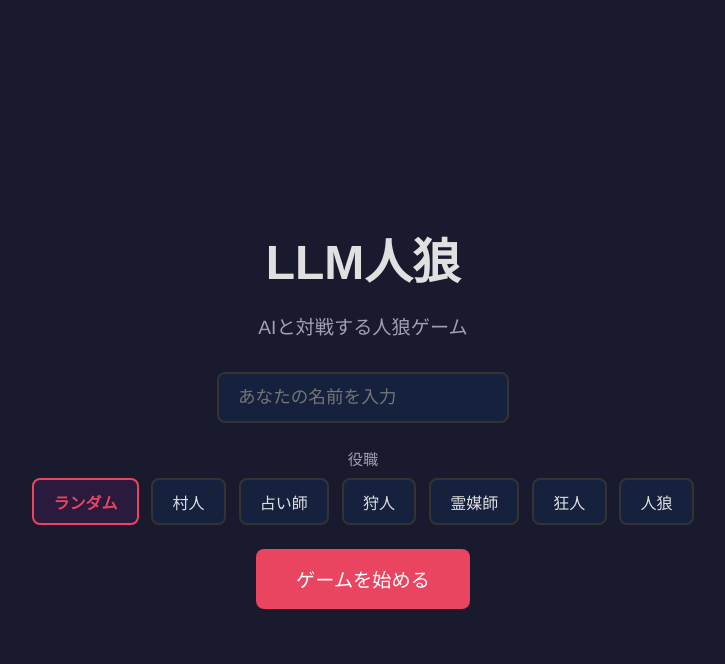
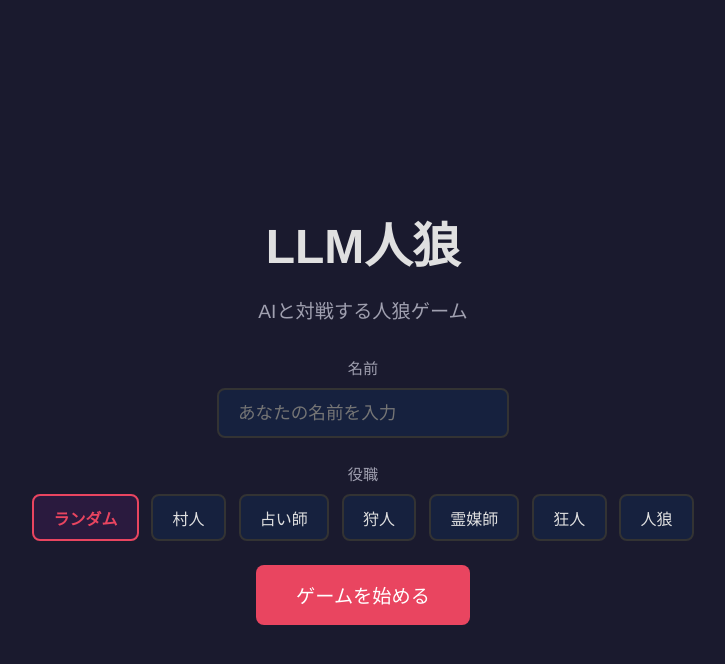
Before and after one commit to watariGIT/llm-werewolf, a FastAPI app: page / in a window 1280 px wide. Shown: the top 664 px of the page, without its empty margins (277-1002 px from the left). Run offline with FastAPI, Linux system fonts and the light colour scheme; parts of the project's set-up code (start-up, migrations or seed data) failed here and were passed over.

Commit message:
アクセシビリティの改善（キーボード操作・スクリーンリーダー対応） (#218)
- ラジオボタンの display:none を visually-hidden パターンに変更
- テキスト入力・テキストエリアに label/aria-label を追加
- 役職選択グループに role="group" と aria-labelledby を追加
- 全インタラクティブ要素に :focus-visible フォーカスインジケーターを追加
- 死亡プレイヤーテキストのコントラスト比を WCAG AA 基準に修正

Closes #27

Co-authored-by: Claude Opus 4.6 (1M context) <noreply@anthropic.com>

```diff
--- a/src/llm_werewolf/templates/index.html
+++ b/src/llm_werewolf/templates/index.html
@@ -45,6 +45,10 @@
         input[type="text"]:focus {
             border-color: #e94560;
         }
+        input[type="text"]:focus-visible {
+            outline: 2px solid #e94560;
+            outline-offset: -2px;
+        }
         .btn {
             display: inline-block;
             padding: 1rem 2.5rem;
@@ -59,6 +63,10 @@
         }
         .btn:hover {
             background-color: #c73650;
+        }
+        .btn:focus-visible {
+            outline: 2px solid #e94560;
+            outline-offset: 2px;
         }
         .role-select {
             display: flex;
@@ -78,8 +86,21 @@
         .role-select label:hover {
             border-color: #e94560;
         }
+        .role-select label:has(input:focus-visible) {
+            border-color: #e94560;
+            outline: 2px solid #e94560;
+            outline-offset: 2px;
+        }
         .role-select input[type="radio"] {
-            display: none;
+            position: absolute;
+            width: 1px;
+            height: 1px;
+            padding: 0;
+            margin: -1px;
+            overflow: hidden;
+            clip: rect(0, 0, 0, 0);
+            white-space: nowrap;
+            border: 0;
         }
         .role-select input[type="radio"]:checked + span {
             color: #e94560;
@@ -107,10 +128,11 @@
         <p>AIと対戦する人狼ゲーム</p>
         <form action="/play" method="post">
             <div class="form-group">
-                <input type="text" name="player_name" placeholder="あなたの名前を入力" required maxlength="50">
+                <label for="player-name" class="form-label">名前</label>
+                <input type="text" id="player-name" name="player_name" placeholder="あなたの名前を入力" required maxlength="50">
             </div>
-            <div class="form-group">
-                <span class="form-label">役職</span>
+            <div class="form-group" role="group" aria-labelledby="role-label">
+                <span class="form-label" id="role-label">役職</span>
                 <div class="role-select">
                     <label class="selected"><input type="radio" name="role" value="random" checked><span>ランダム</span></label>
                     <label><input type="radio" name="role" value="villager"><span>村人</span></label>
```
Also changed, not shown: src/llm_werewolf/templates/game.html (+15 -2 lines).
